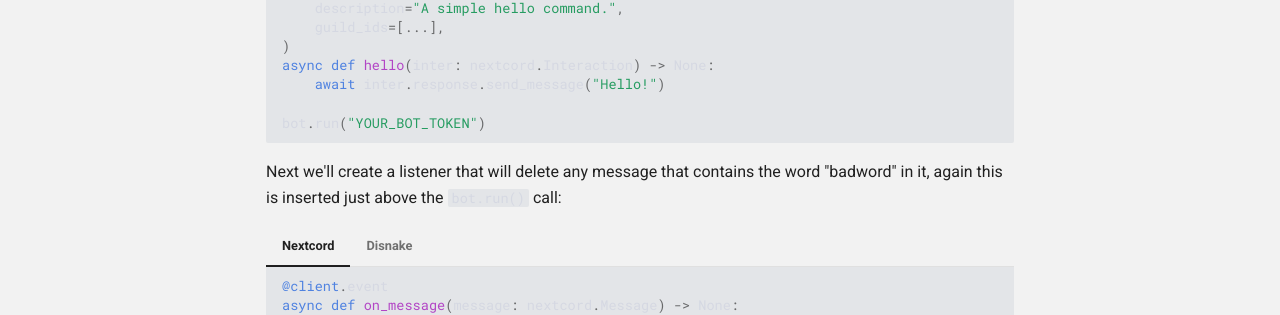
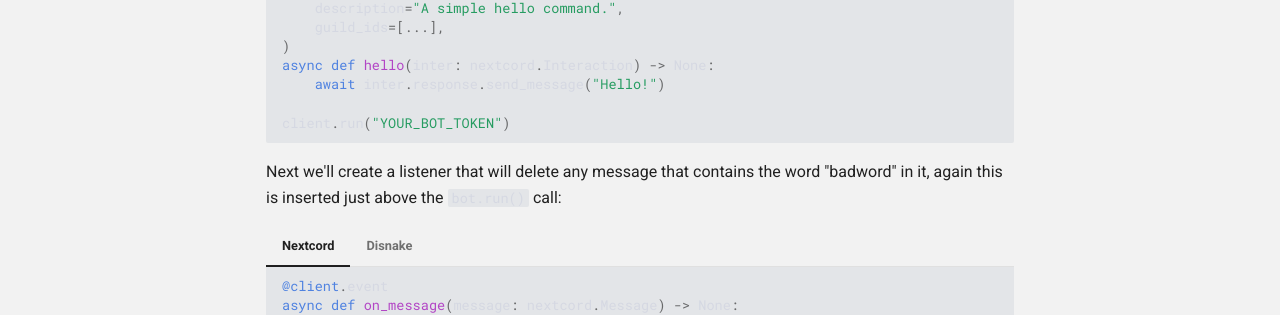
Before and after one commit to vcokltfre/tutorial-v2, an MkDocs documentation site: the page built from docs/tutorial/beginner/05-listeners.md, in a window 1280 px wide and 1377 px high. Shown: the part 531-846 px from the top of the window. Built offline with MkDocs 1.6.1 and Material for MkDocs 9.7.7, drawn with Linux system fonts in a browser that asks for light colours; comment, search, counter and statistics services are not loaded.

Commit message:
undefined variable in nextcord example.

````diff
--- a/docs/tutorial/beginner/05-listeners.md
+++ b/docs/tutorial/beginner/05-listeners.md
@@ -19,13 +19,13 @@
     async def hello(inter: nextcord.Interaction) -> None:
         await inter.response.send_message("Hello!")
 
-    bot.run("YOUR_BOT_TOKEN")
+    client.run("YOUR_BOT_TOKEN")
     ```
 
 === "Disnake"
 
     ```py
-    from disnake import CommandInteraction, Message
+    fron disnake import CommandInteraction, Message
     from disnake.ext.commands import Bot
 
     bot = Bot()
````
